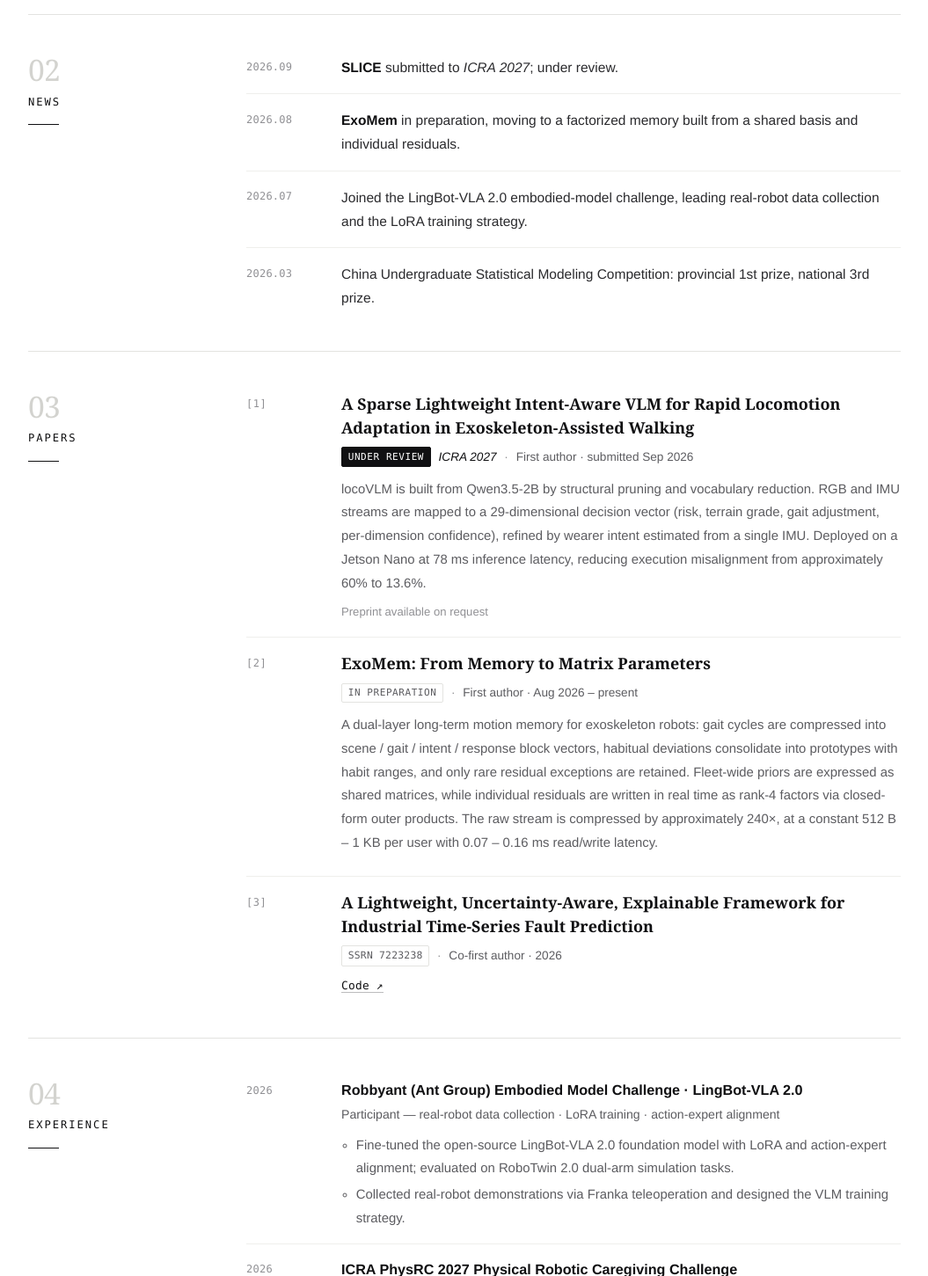
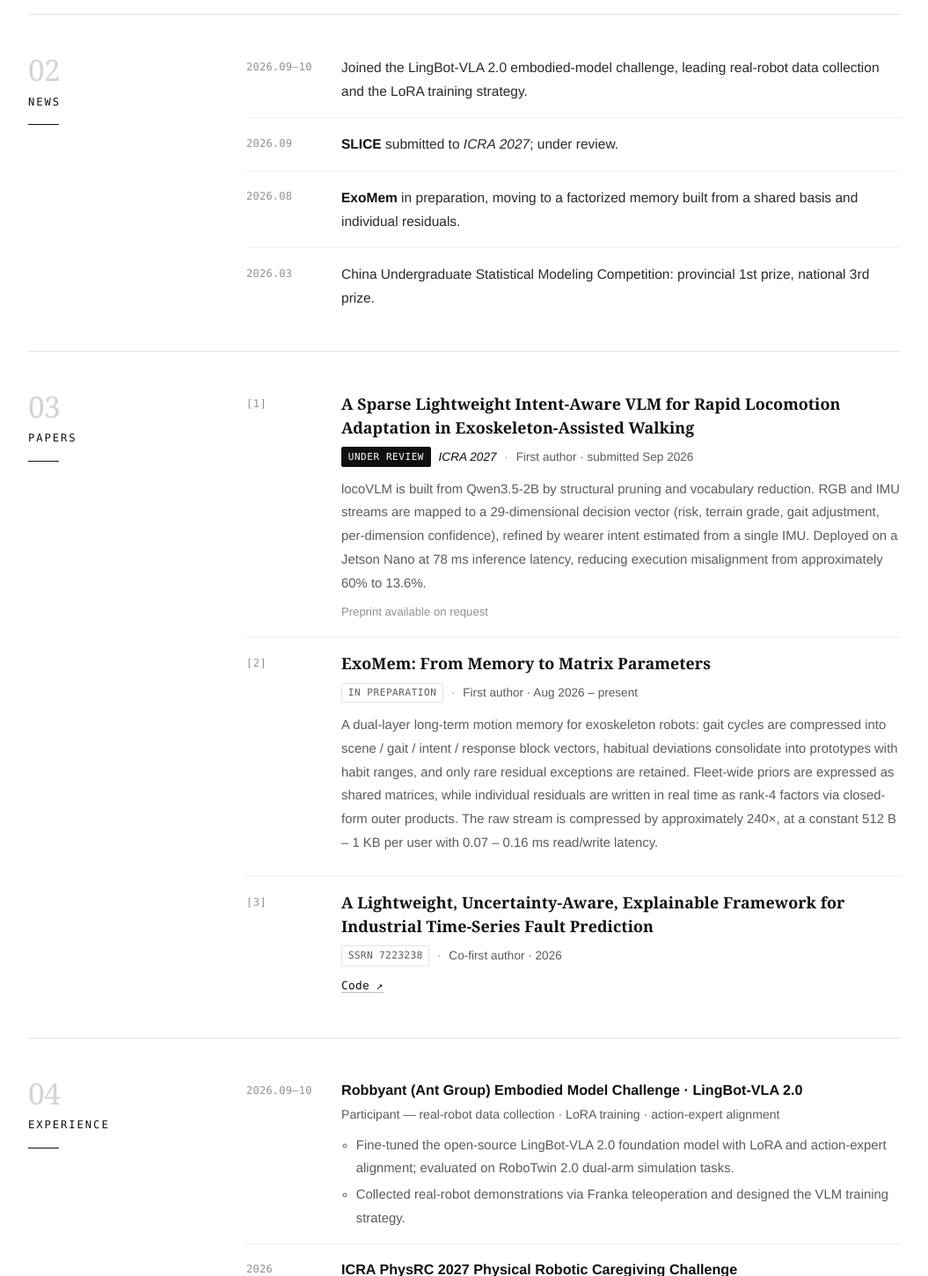
Before and after one commit to dingkaihu63/dingkaihu63.github.io, a plain HTML site: page index.html in a window 1280 px wide. Shown: the part 720-2171 px from the top of the page at 88% size, without its empty margins (112-1167 px from the left). Drawn offline with Linux system fonts and the light colour scheme.

Commit message:
Fix LingBot challenge dates to 2026.09-10 and move the news entry up

```diff
--- a/index.html
+++ b/index.html
@@ -202,6 +202,18 @@
         <div class="section__body">
           <ul class="list">
             <li class="row">
+              <time class="row__meta" datetime="2026-09">2026.09–10</time>
+              <p class="row__main">
+                <span data-lang="zh">
+                  参加蚂蚁灵波具身大模型挑战赛（<strong>LingBot-VLA 2.0</strong>），负责真机数据采集与 LoRA 训练策略。
+                </span>
+                <span data-lang="en">
+                  Joined the LingBot-VLA 2.0 embodied-model challenge, leading real-robot data collection
+                  and the LoRA training strategy.
+                </span>
+              </p>
+            </li>
+            <li class="row">
               <time class="row__meta" datetime="2026-09">2026.09</time>
               <p class="row__main">
                 <span data-lang="zh"><strong>SLICE</strong> 投稿 <em>ICRA 2027</em>，目前在审。</span>
@@ -215,18 +227,6 @@
                 <span data-lang="en">
                   <strong>ExoMem</strong> in preparation, moving to a factorized memory built from a shared
                   basis and individual residuals.
-                </span>
-              </p>
-            </li>
-            <li class="row">
-              <time class="row__meta" datetime="2026-07">2026.07</time>
-              <p class="row__main">
-                <span data-lang="zh">
-                  参加蚂蚁灵波具身大模型挑战赛（<strong>LingBot-VLA 2.0</strong>），负责真机数据采集与 LoRA 训练策略。
-                </span>
-                <span data-lang="en">
-                  Joined the LingBot-VLA 2.0 embodied-model challenge, leading real-robot data collection
-                  and the LoRA training strategy.
                 </span>
               </p>
             </li>
@@ -356,7 +356,7 @@
         <div class="section__body">
           <ul class="list">
             <li class="row entry">
-              <span class="row__meta">2026</span>
+              <span class="row__meta">2026.09–10</span>
               <div class="row__main">
                 <h3 class="entry__title">
                   <span data-lang="zh">蚂蚁灵波具身大模型挑战赛 · LingBot-VLA 2.0</span>
```
